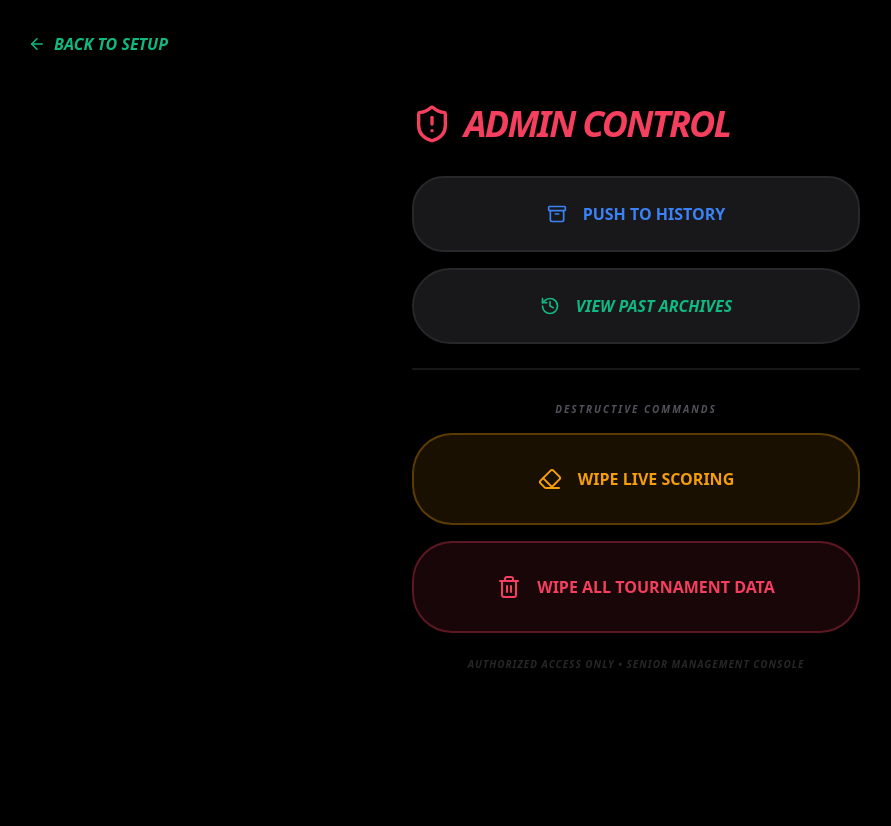
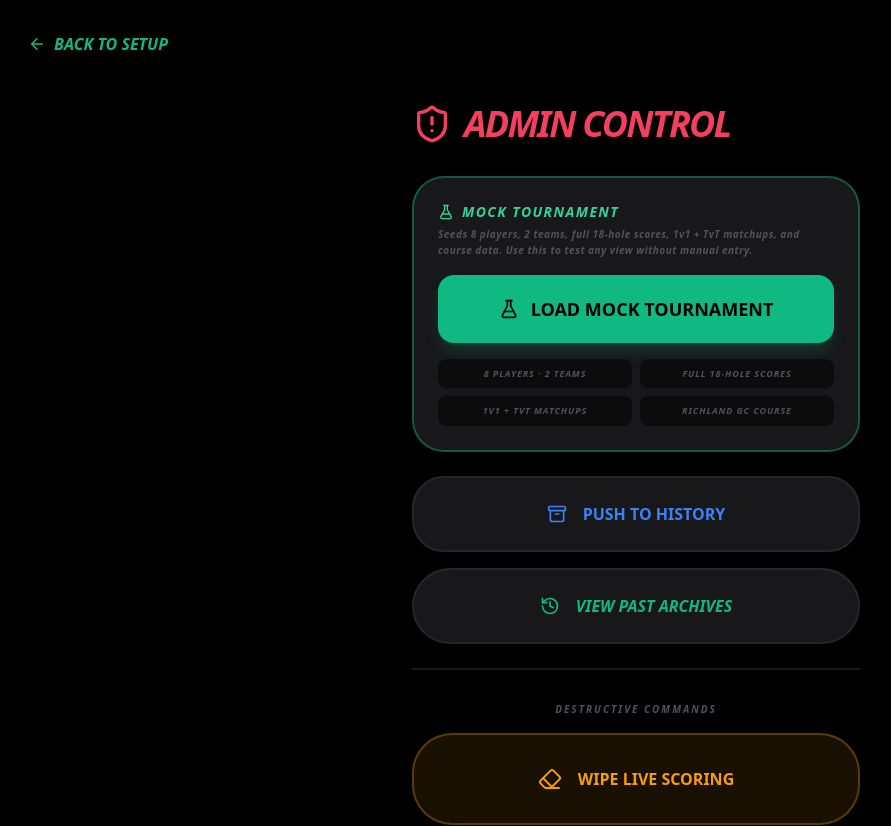
Before and after one commit to jaredfriend1-spec/blitz-board, a Next.js app: page /setup/admin in a window 1280 px wide. Shown: the top 826 px of the page, without its empty margins (4-895 px from the left). Before the commit the page ends 800 px from the top, so only its background shows below. Built offline with nearby package versions, Linux system fonts and the light colour scheme.

Commit message:
MOCK TOURN

```diff
--- a/app/setup/admin/page.tsx
+++ b/app/setup/admin/page.tsx
@@ -1,41 +1,173 @@
 "use client"
+import { useState } from 'react'
 import { db } from '@/lib/firebase'
-import { ref, set, get } from 'firebase/database'
-import { ArrowLeft, Trash2, Archive, ShieldAlert, History, Eraser } from 'lucide-react'
+import { ref, set, get, push } from 'firebase/database'
+import { ArrowLeft, Trash2, Archive, ShieldAlert, History, Eraser, FlaskConical, CheckCircle2, Loader2 } from 'lucide-react'
 import Link from 'next/link'
 
+// ─── MOCK TOURNAMENT DATA ───────────────────────────────────────────
+const MOCK_COURSE = {
+  name: "Richland Golf Club",
+  holes: [
+    { par: 5, hcp: 15 }, { par: 4, hcp: 3 }, { par: 3, hcp: 17 },
+    { par: 4, hcp: 7 },  { par: 4, hcp: 1 }, { par: 3, hcp: 9 },
+    { par: 4, hcp: 11 }, { par: 4, hcp: 5 }, { par: 5, hcp: 13 },
+    { par: 4, hcp: 4 },  { par: 3, hcp: 8 }, { par: 4, hcp: 10 },
+    { par: 5, hcp: 18 }, { par: 3, hcp: 14 }, { par: 4, hcp: 2 },
+    { par: 4, hcp: 16 }, { par: 4, hcp: 6 }, { par: 5, hcp: 12 },
+  ],
+  pars: [5,4,3,4,4,3,4,4,5, 4,3,4,5,3,4,4,4,5]
+}
+
+const MOCK_PLAYERS = [
+  { name: "JEREMIAS", handicap: 18 },
+  { name: "DVP",      handicap: 22 },
+  { name: "CRIBBY",   handicap: 20 },
+  { name: "TRANQUILINO", handicap: 24 },
+  { name: "AL",       handicap: 8 },
+  { name: "FREDDY",   handicap: 16 },
+  { name: "SKIP",     handicap: 14 },
+  { name: "STONEY",   handicap: 19 },
+]
+
+// Realistic scores — each row is 18 holes for each player
+const MOCK_SCORES: Record<string, number[]> = {
+  JEREMIAS:    [6,5,4,4,5,4,5,5,5, 5,3,4,5,5,4,3,5,7],
+  DVP:         [6,4,6,5,5,4,5,4,6, 6,4,6,6,6,4,3,5,5],
+  CRIBBY:      [4,6,5,5,6,4,6,4,5, 5,3,6,4,5,4,4,5,7],
+  TRANQUILINO: [6,6,4,4,6,4,5,5,6, 6,4,5,5,5,5,4,4,6],
+  AL:          [4,6,4,3,6,4,4,4,4, 5,3,4,6,4,5,2,6,6],
+  FREDDY:      [6,6,4,5,4,4,5,4,5, 4,3,5,6,4,4,3,5,7],
+  SKIP:        [5,7,5,4,5,3,5,5,5, 4,3,5,4,5,5,3,6,5],
+  STONEY:      [6,6,6,4,4,4,4,5,6, 5,4,4,6,5,4,3,4,5],
+}
+
+const MOCK_TEAMS = [
+  { name: "Team 1", players: ["JEREMIAS", "DVP", "CRIBBY", "TRANQUILINO"] },
+  { name: "Team 2", players: ["AL", "FREDDY", "SKIP", "STONEY"] },
+]
+
+// ────────────────────────────────────────────────────────────────────
+
 export default function AdminPage() {
+  const [loading, setLoading] = useState(false)
+  const [mockSuccess, setMockSuccess] = useState(false)
+
   const runAction = async (type: 'WIPE_SCORES' | 'WIPE_ALL' | 'ARCHIVE') => {
-    const pw = prompt(`ENTER ADMIN PASSWORD TO ${type.replace('_', ' ')}:`);
-    if (pw !== "jeff") return alert("ACCESS DENIED");
+    const pw = prompt(`ENTER ADMIN PASSWORD TO ${type.replace('_', ' ')}:`)
+    if (pw !== "jeff") return alert("ACCESS DENIED")
 
     if (type === 'WIPE_SCORES') {
       if (confirm("CLEANING SCOREBOARD: This will zero out all scores but keep teams and matches. Proceed?")) {
-        await set(ref(db, 'tournament/scores'), null);
-        alert("LIVE SCORING WIPED.");
+        await set(ref(db, 'tournament/scores'), null)
+        alert("LIVE SCORING WIPED.")
       }
     } else if (type === 'WIPE_ALL') {
       if (confirm("FULL SYSTEM RESET: This will wipe scores, teams, and all side bets. Roster will remain. Proceed?")) {
-        await set(ref(db, 'tournament/scores'), null);
-        await set(ref(db, 'tournament/teams'), null);
-        await set(ref(db, 'tournament/matchups'), null);
-        alert("ALL TOURNAMENT DATA WIPED.");
+        await set(ref(db, 'tournament/scores'), null)
+        await set(ref(db, 'tournament/teams'), null)
+        await set(ref(db, 'tournament/matchups'), null)
+        alert("ALL TOURNAMENT DATA WIPED.")
       }
     } else if (type === 'ARCHIVE') {
-      const snap = await get(ref(db, 'tournament'));
+      const snap = await get(ref(db, 'tournament'))
       if (snap.exists()) {
-        const id = Date.now();
-        await set(ref(db, `history/${id}`), snap.val());
-        alert("TOURNAMENT SNAPSHOT PUSHED TO HISTORY.");
+        const id = Date.now()
+        await set(ref(db, `history/${id}`), snap.val())
+        alert("TOURNAMENT SNAPSHOT PUSHED TO HISTORY.")
       } else {
-        alert("ERROR: NO DATA FOUND TO ARCHIVE.");
+        alert("ERROR: NO DATA FOUND TO ARCHIVE.")
       }
+    }
+  }
+
+  const loadMockTournament = async () => {
+    if (!confirm("LOAD MOCK TOURNAMENT? This will overwrite all current tournament data.")) return
+    setLoading(true)
+    setMockSuccess(false)
+
+    try {
+      // 1. Save course
+      await set(ref(db, 'tournament/course'), MOCK_COURSE)
+
+      // 2. Create players in roster, capture their generated IDs
+      await set(ref(db, 'tournament/roster'), null) // clear first
+      const playerIdMap: Record<string, string> = {}
+      for (const p of MOCK_PLAYERS) {
+        const pRef = push(ref(db, 'tournament/roster'))
+        await set(pRef, { id: pRef.key, name: p.name, handicap: p.handicap })
+        playerIdMap[p.name] = pRef.key!
+      }
+
+      // 3. Create teams with player IDs
+      await set(ref(db, 'tournament/teams'), null)
+      for (const t of MOCK_TEAMS) {
+        const tRef = push(ref(db, 'tournament/teams'))
+        await set(tRef, {
+          id: tRef.key,
+          name: t.name,
+          playerIds: t.players.map(name => playerIdMap[name])
+        })
+      }
+
+      // 4. Seed scores keyed by player ID
+      const scoresData: Record<string, number[]> = {}
+      for (const [name, holeScores] of Object.entries(MOCK_SCORES)) {
+        const pid = playerIdMap[name]
+        if (pid) scoresData[pid] = holeScores
+      }
+      await set(ref(db, 'tournament/scores'), scoresData)
+
+      // 5. Create matchups — 1v1 and TvT
+      await set(ref(db, 'tournament/matchups'), null)
+
+      // PvP: AL vs FREDDY
+      const pvpRef = push(ref(db, 'tournament/matchups'))
+      await set(pvpRef, {
+        id: pvpRef.key,
+        type: 'PvP',
+        sideA: 'AL',
+        sideB: 'FREDDY',
+        nassau: 5,
+        press: 5,
+        birdie: 2,
+        eagle: 5,
+        scoringType: 'NET',
+      })
+
+      // TvT: Team 1 vs Team 2
+      const tvtRef = push(ref(db, 'tournament/matchups'))
+      await set(tvtRef, {
+        id: tvtRef.key,
+        type: 'TvT',
+        sideA: 'Team 1',
+        sideB: 'Team 2',
+        nassau: 10,
+        press: 10,
+        birdie: 2,
+        eagle: 5,
+        scoringType: 'NET',
+      })
+
+      // 6. Set money config
+      await set(ref(db, 'tournament/money'), {
+        entryFee: 25,
+        skinsAllocation: 10,
+      })
+
+      setMockSuccess(true)
+      setTimeout(() => setMockSuccess(false), 5000)
+    } catch (err) {
+      console.error(err)
+      alert("ERROR LOADING MOCK DATA. Check console.")
+    } finally {
+      setLoading(false)
     }
   }
 
   return (
     <div className="min-h-screen bg-black text-white p-8 font-sans uppercase italic">
-      <Link href="/setup" className="text-emerald-500 font-black mb-12 inline-block flex items-center gap-2 hover:text-emerald-400 transition-colors">
+      <Link href="/setup" className="text-emerald-500 font-black mb-12 inline-flex items-center gap-2 hover:text-emerald-400 transition-colors">
         <ArrowLeft size={18} /> BACK TO SETUP
       </Link>
 
@@ -45,8 +177,44 @@ export default function AdminPage() {
           <h1>Admin Control</h1>
         </div>
 
-        {/* ARCHIVE & VIEW */}
-        <div className="space-y-4 mb-12">
+        {/* ── MOCK TOURNAMENT LOADER ── */}
+        <div className="bg-zinc-900 border-2 border-emerald-500/40 rounded-[2rem] p-6 space-y-4">
+          <div>
+            <h2 className="font-black text-emerald-400 text-sm tracking-widest flex items-center gap-2 mb-1">
+              <FlaskConical size={16}/> MOCK TOURNAMENT
+            </h2>
+            <p className="text-zinc-600 text-[10px] font-black tracking-wider leading-relaxed normal-case">
+              Seeds 8 players, 2 teams, full 18-hole scores, 1v1 + TvT matchups, and course data. Use this to test any view without manual entry.
+            </p>
+          </div>
+
+          {mockSuccess && (
+            <div className="bg-emerald-500/20 border border-emerald-500/40 text-emerald-400 p-3 rounded-xl text-xs font-black flex items-center gap-2">
+              <CheckCircle2 size={14}/> MOCK DATA LOADED · ALL VIEWS ARE READY
+            </div>
+          )}
+
+          <button
+            onClick={loadMockTournament}
+            disabled={loading}
+            className="w-full bg-emerald-500 hover:bg-emerald-400 disabled:bg-zinc-800 disabled:text-zinc-600 text-black py-5 rounded-2xl font-black text-lg flex items-center justify-center gap-3 transition-all shadow-lg shadow-emerald-500/20"
+          >
+            {loading
+              ? <><Loader2 size={20} className="animate-spin"/> LOADING DATA...</>
+              : <><FlaskConical size={20}/> LOAD MOCK TOURNAMENT</>
+            }
+          </button>
+
+          <div className="grid grid-cols-2 gap-2 text-[9px] font-black text-zinc-600 tracking-widest text-center">
+            <div className="bg-black/50 rounded-lg p-2">8 PLAYERS · 2 TEAMS</div>
+            <div className="bg-black/50 rounded-lg p-2">FULL 18-HOLE SCORES</div>
+            <div className="bg-black/50 rounded-lg p-2">1V1 + TvT MATCHUPS</div>
+            <div className="bg-black/50 rounded-lg p-2">RICHLAND GC COURSE</div>
+          </div>
+        </div>
+
+        {/* ── ARCHIVE & VIEW ── */}
+        <div className="space-y-4">
           <button
             onClick={() => runAction('ARCHIVE')}
             className="w-full bg-zinc-900 border-2 border-zinc-800 p-6 rounded-[2rem] flex items-center justify-center gap-4 font-black hover:border-blue-500 text-blue-500 shadow-xl uppercase transition-all"
@@ -62,11 +230,10 @@ export default function AdminPage() {
           </Link>
         </div>
 
-        {/* DESTRUCTIVE ACTIONS */}
+        {/* ── DESTRUCTIVE ACTIONS ── */}
         <div className="space-y-4 pt-8 border-t-2 border-zinc-900">
           <h2 className="text-[10px] text-zinc-600 font-black tracking-[0.2em] text-center mb-4">DESTRUCTIVE COMMANDS</h2>
 
-          {/* SOFT WIPE: SCORES ONLY */}
           <button
             onClick={() => runAction('WIPE_SCORES')}
             className="w-full bg-amber-500/10 border-2 border-amber-500/30 p-8 rounded-[2.5rem] flex items-center justify-center gap-4 font-black text-amber-500 hover:bg-amber-500 hover:text-black shadow-xl uppercase transition-all"
@@ -74,7 +241,6 @@ export default function AdminPage() {
             <Eraser size={24} /> Wipe Live Scoring
           </button>
 
-          {/* HARD WIPE: FULL RESET */}
           <button
             onClick={() => runAction('WIPE_ALL')}
             className="w-full bg-rose-500/10 border-2 border-rose-500/30 p-8 rounded-[2.5rem] flex items-center justify-center gap-4 font-black text-rose-500 hover:bg-rose-500 hover:text-black shadow-xl uppercase transition-all"
```
